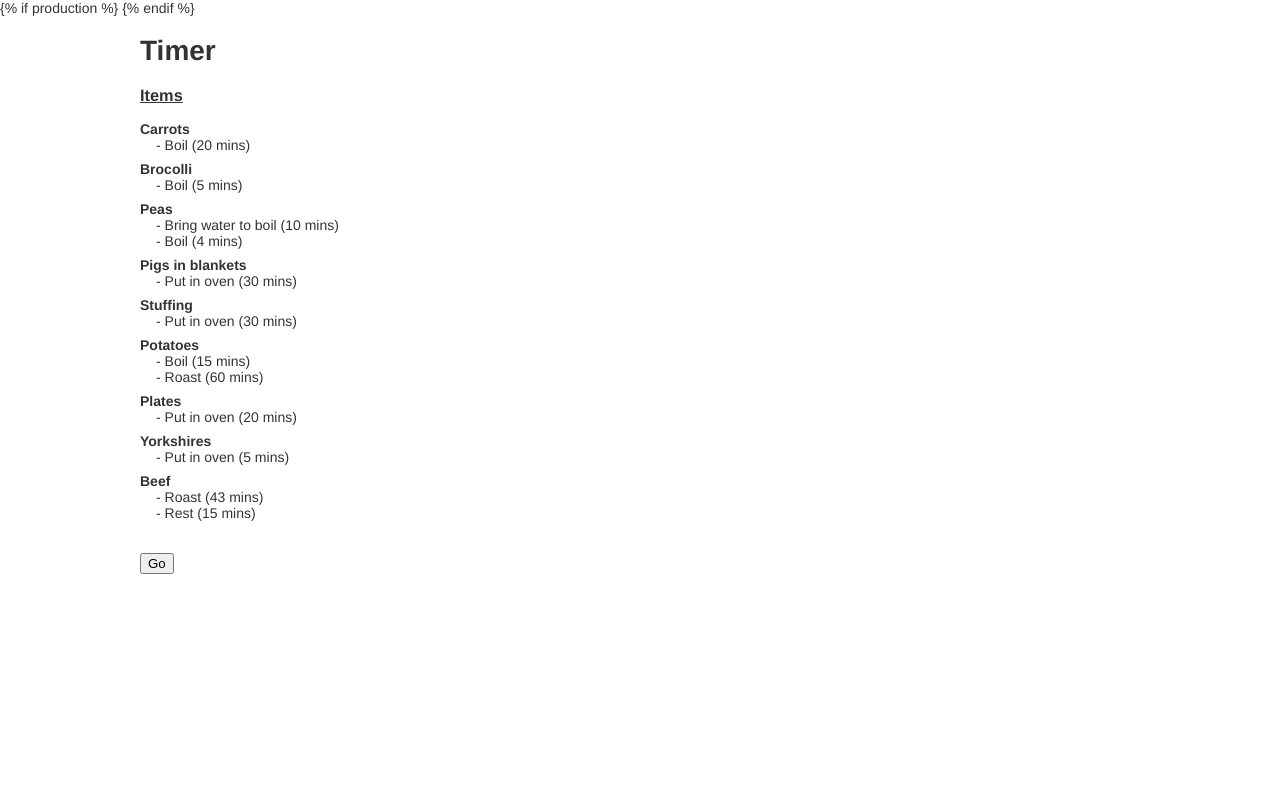
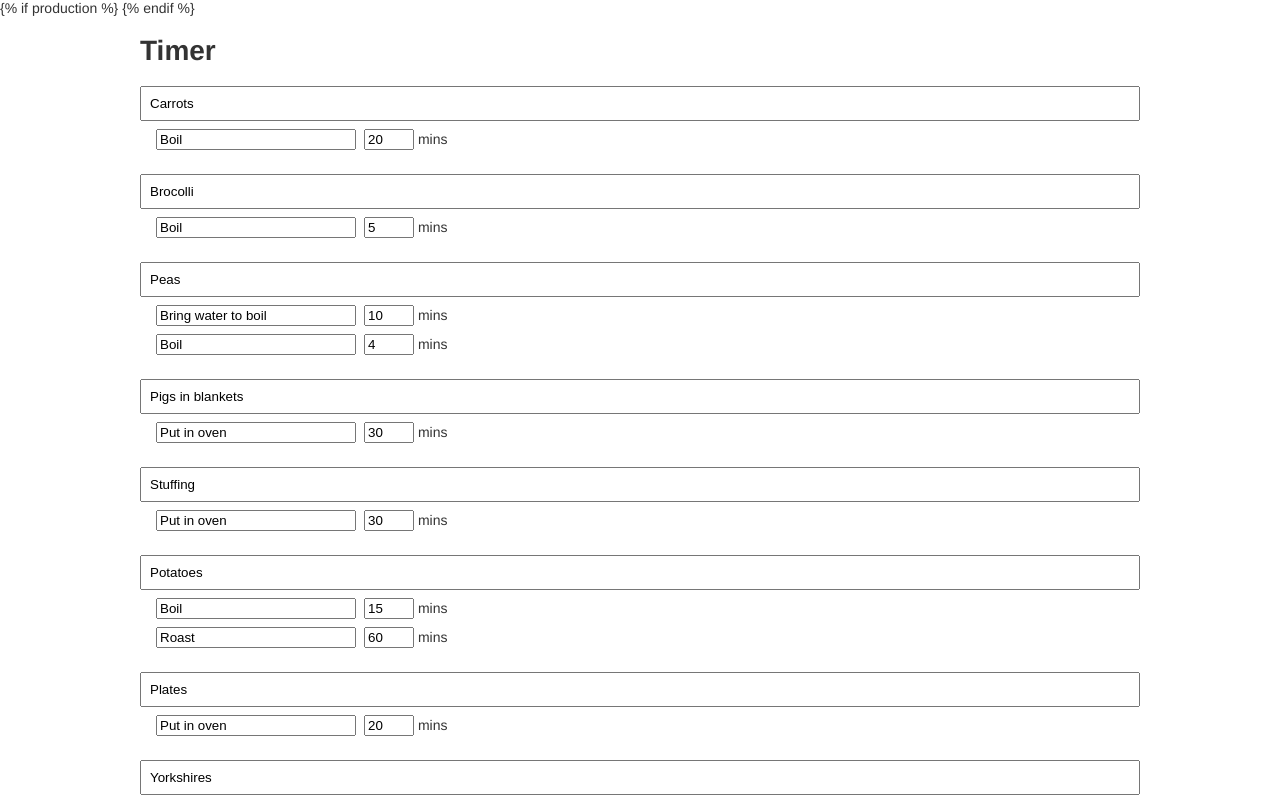
Before and after one commit to burt202/timer, a React app: page / in a window 1280 px wide. Shown: the top 800 px of the page. Built offline with nearby package versions, Linux system fonts and the light colour scheme.

Commit message:
Allow editing of items

```diff
--- a/src/js/items.tsx
+++ b/src/js/items.tsx
@@ -1,34 +1,87 @@
+import * as R from "ramda"
 import * as React from "react"
 import {Item} from "./main"
 
 interface Props {
   items: Array<Item>
+  onItemsChange: (changed: Array<Item>) => void
   onGoClick: () => void
 }
 
 export default function Items(props: Props) {
+  const updateItem = (index: number, item: Item) => {
+    const updated = R.update(index, item, props.items)
+    props.onItemsChange(updated)
+  }
+
   return (
     <>
       <div style={{display: "flex", justifyContent: "space-between"}}>
         <h1>Timer</h1>
       </div>
-      <h3 style={{textDecoration: "underline", marginTop: 0}}>Items</h3>
       {props.items.map((item, i) => {
         return (
-          <div key={i} style={{marginBottom: 8}}>
-            <h4 style={{margin: 0}}>{item.name}</h4>
+          <div key={i} style={{marginBottom: 24}}>
+            <input
+              placeholder="Item name"
+              value={item.name}
+              style={{padding: 8, width: "100%"}}
+              onChange={(e) => {
+                updateItem(i, {...item, name: e.target.value})
+              }}
+            />
             {item.stages.map((s, j) => {
               return (
-                <p key={`${i}${j}`} style={{paddingLeft: 16, margin: 0}}>
-                  - {s.name} ({s.duration} mins)
-                </p>
+                <div key={`${i}${j}`} style={{paddingLeft: 16, marginTop: 8}}>
+                  <input
+                    placeholder="Stage name"
+                    value={s.name}
+                    style={{width: 200, marginRight: 8}}
+                    onChange={(e) => {
+                      const stages = R.update(
+                        j,
+                        {...s, name: e.target.value},
+                        item.stages,
+                      )
+
+                      updateItem(i, {...item, stages})
+                    }}
+                  />
+                  <input
+                    placeholder="Stage duration"
+                    type="number"
+                    value={s.duration}
+                    style={{width: 50}}
+                    onChange={(e) => {
+                      const stages = R.update(
+                        j,
+                        {...s, duration: parseInt(e.target.value, 10)},
+                        item.stages,
+                      )
+
+                      updateItem(i, {...item, stages})
+                    }}
+                  />{" "}
+                  mins
+                </div>
               )
             })}
           </div>
         )
       })}
       <div style={{marginTop: 32}}>
-        <button onClick={props.onGoClick}>Go</button>
+        <button
+          style={{
+            background: "#336699",
+            color: "#fff",
+            padding: "8px 16px",
+            border: 0,
+            cursor: "pointer",
+          }}
+          onClick={props.onGoClick}
+        >
+          Go
+        </button>
       </div>
     </>
   )
--- a/src/js/main.tsx
+++ b/src/js/main.tsx
@@ -14,7 +14,7 @@ export interface Item {
   stages: Array<Stage>
 }
 
-const items = [
+const defaultItems = [
   {name: "Carrots", stages: [{name: "Boil", duration: 20}]},
   {name: "Brocolli", stages: [{name: "Boil", duration: 5}]},
   {
@@ -46,14 +46,18 @@ const items = [
 
 export default function Main() {
   const [startTime, setStartTime] = useState<string | undefined>(undefined)
+  const [items, setItems] = useState(defaultItems)
 
   return (
-    <div style={{width: 1000, margin: "0 auto"}}>
+    <div style={{width: 1000, margin: "0 auto", paddingBottom: 16}}>
       {startTime ? (
         <Timer items={items} startTime={startTime} />
       ) : (
         <Items
           items={items}
+          onItemsChange={(changed: Array<Item>) => {
+            setItems(changed)
+          }}
           onGoClick={() => setStartTime(moment().format())}
         />
       )}
```
